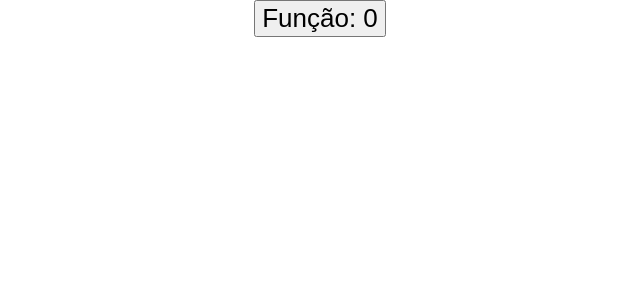
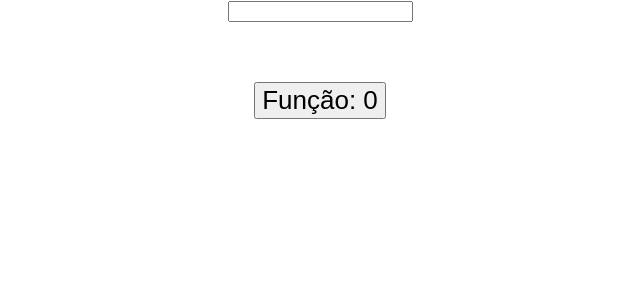
Before and after one commit to luiscns-alt/treinaweb-react-hooks, a React (Vite) app in the folder project-hooks/: page / in a window 1280 px wide. Shown: the top 300 px of the page, without its empty margins (320-960 px from the left). Built offline with nearby package versions, Linux system fonts and the light colour scheme.

Commit message:
feat: array of dependence

```diff
--- a/project-hooks/src/App.jsx
+++ b/project-hooks/src/App.jsx
@@ -1,19 +1,23 @@
-import React, { createRef, useEffect, useState } from 'react';
+import React, { useState, useEffect } from 'react';
 import './App.css';
 
 function Counter2(props) {
     const [counter, setCounter] = useState(0);
-    const button = createRef();
+    const [title, setTitle] = useState('');
 
-    console.log(111, button)
     useEffect(() => {
-        console.log(3333, button)
-    })
-
-    console.log(2222, button)
+        console.log(3333)
+        document.title = title;
+    }, [title])
 
     return (
-        <button ref={button} onClick={() => setCounter(counter + 1)}>Função: {counter}</button>
+        <>
+            <input type="text" value={title} onChange={(event) => setTitle(event.target.value)} />
+            <br /> <br />
+            {title}
+            <br /> <br />
+            <button onClick={() => setCounter(counter + 1)}>Função: {counter}</button>
+        </>
     )
 }
 
```
